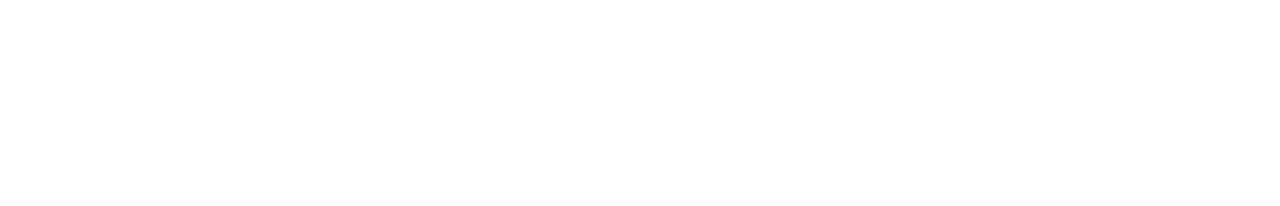
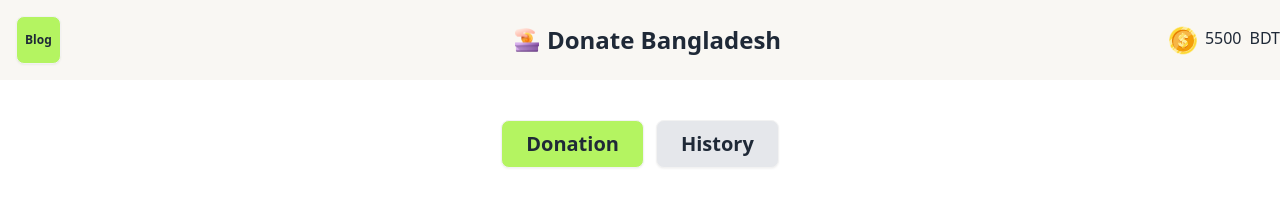
Before and after one commit to Mohosina24/web-assignment-5, a plain HTML site: page index.html in a window 1280 px wide. Drawn offline with nearby package versions, Linux system fonts and the light colour scheme.

Commit message:
added a header part

```diff
--- a/index.html
+++ b/index.html
@@ -1,11 +1,70 @@
 <!DOCTYPE html>
 <html lang="en">
-<head>
-    <meta charset="UTF-8">
-    <meta name="viewport" content="width=device-width, initial-scale=1.0">
-    <title>Document</title>
-</head>
+    <head>
+        <meta charset="UTF-8">
+        <meta name="viewport" content="width=device-width, initial-scale=1.0">
+        <title>Ticketing System</title>
+        <!-- font family link -->
+
+        <!-- lexend font -->
+        <link rel="preconnect" href="https://fonts.googleapis.com">
+        <link rel="preconnect" href="https://fonts.gstatic.com" crossorigin>
+        <link href="https://fonts.googleapis.com/css2?family=Lexend:wght@100..900&display=swap" rel="stylesheet">
+        <!-- font icon link -->
+        <link rel="stylesheet" href="https://cdnjs.cloudflare.com/ajax/libs/font-awesome/6.7.1/css/all.min.css" integrity="sha512-5Hs3dF2AEPkpNAR7UiOHba+lRSJNeM2ECkwxUIxC1Q/FLycGTbNapWXB4tP889k5T5Ju8fs4b1P5z/iB4nMfSQ==" crossorigin="anonymous" referrerpolicy="no-referrer" />
+        <!-- tailwind and daisy ui link -->
+        <link href="https://cdn.jsdelivr.net/npm/daisyui@4.12.14/dist/full.min.css" rel="stylesheet" type="text/css" />
+        <script src="https://cdn.tailwindcss.com"></script>
+
+        <script>
+          tailwind.config = {
+            theme: {
+              extend: {
+                colors: {
+                 primary: '#B4F461',
+                 secondary: '#F9F7F3',
+                 buttonColor : '#1111110D',
+                 body:'#03071299',
+                 buttonColor:'rgba(29,209,0,0.15)',
+                }
+
+
+              }
+            }
+          }
+        </script>
+    </head>
 <body>
+    <header>
+        <!-- navbar start -->
+        <nav class="bg-secondary sm:bg-secondary">
+            <div class="navbar container  mx-auto sm:mx-2 gap-4 py-4">
+  <div class="navbar-start">
+
+    <div class="navbar-end">
+        <a class="btn sm:px-2 text-xs bg-primary lg:bg-primary px-6 text-xl ">Blog</a>
+      </div>
+
+  </div>
+  <div class="navbar-center gap-2">
+    <span><img class="w-6" src="assets/logo.png" alt=""></span>
+    <span class="sm:text-xl lg:text-2xl font-bold">Donate Bangladesh</span>
+  </div>
+  <div class="navbar-end">
+   <p class="flex gap-2">
+    <span><img src="assets/coin.png" alt=""></span>
+    <span>5500</span>
+    <span>BDT</span>
+   </p>
+  </div>
+</div>
+        </nav>
+        <!-- button start -->
+         <div class=" flex justify-center gap-3 mt-10 bg-white">
+            <a class="btn bg-primary hover:bg-primary px-6 text-xl">Donation</a>
+            <a class="btn bg-gray-200 px-6 text-xl">History</a>
+         </div>
+    </header>
 
 </body>
 </html>
```
Also changed, not shown: tailwind.config.js (added).
